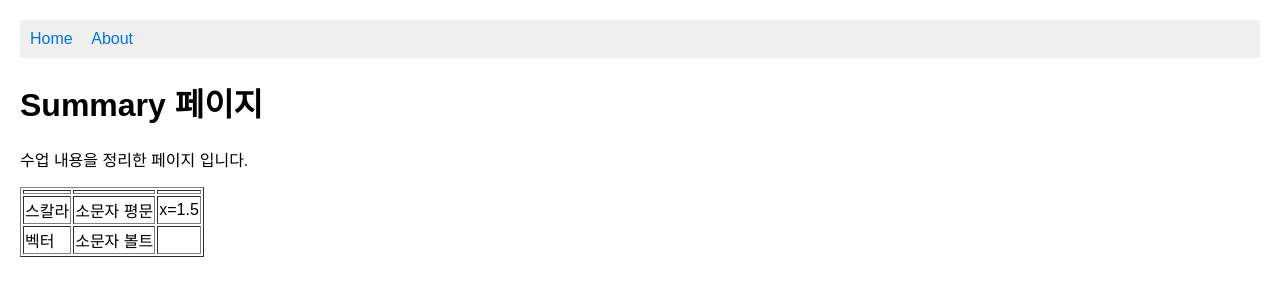
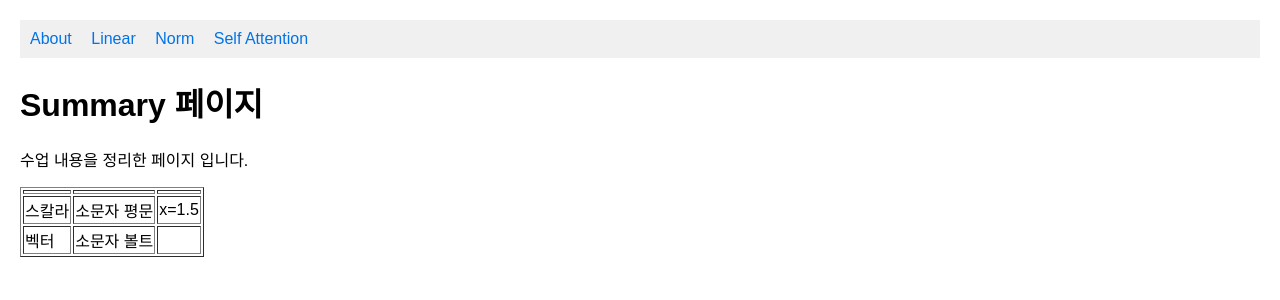
Before and after one commit to rainabak/rainabak.github.io, a Jekyll site: the page summary.html, which Jekyll copies as it is, in a window 1280 px wide. Shown: the top 300 px of the page. Built offline with Jekyll 4.4.1, drawn with Linux system fonts in a browser that asks for light colours.

Commit message:
Update summary.html

```diff
--- a/summary.html
+++ b/summary.html
@@ -31,9 +31,12 @@
 
 <body>
 
+  <!-- 메뉴 영역 -->
   <nav>
-    <a href="/">Home</a>
     <a href="/about.html">About</a>
+    <a href="/Linear.html">Linear</a>
+    <a href="/Norm.html">Norm</a>
+    <a href="/Sel-Attention.html">Self Attention</a>
   </nav>
 
   <h1>Summary 페이지</h1>
```
